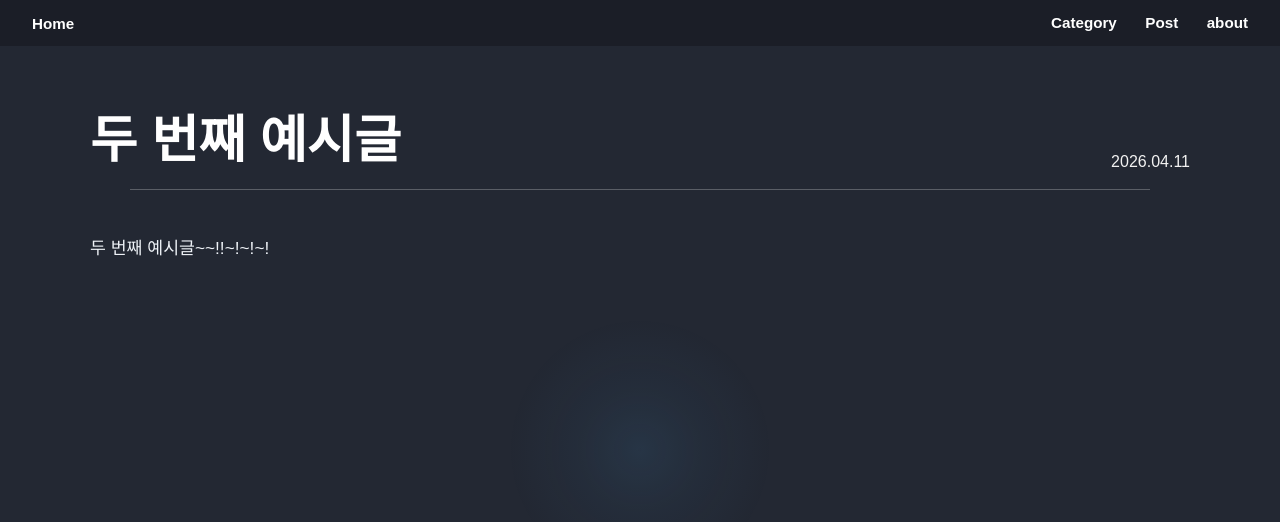
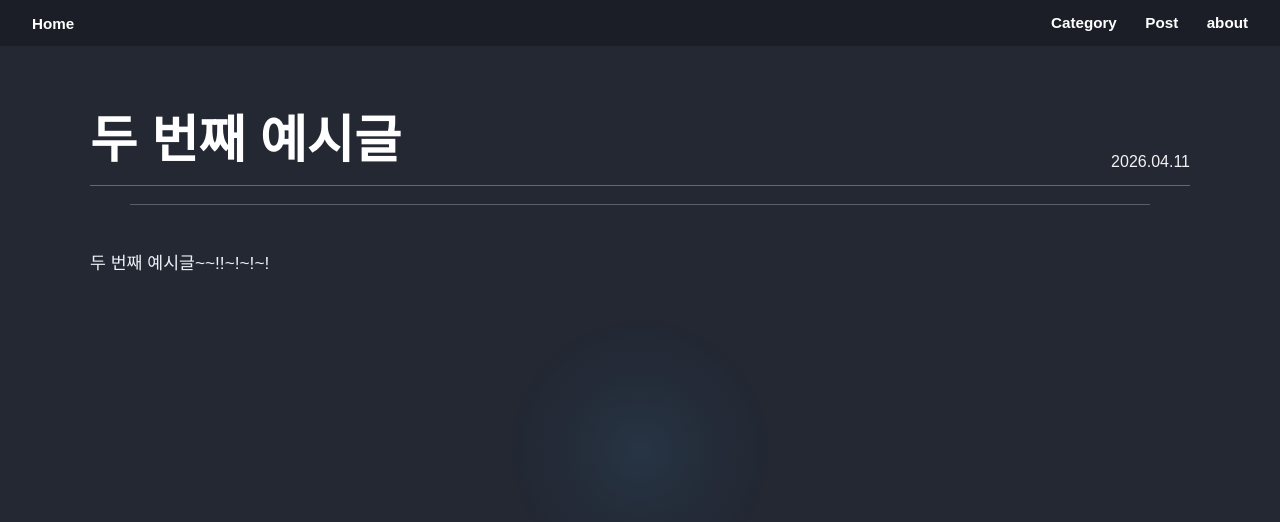
Before and after one commit to nonono2525/nonono2525.github.io, a Jekyll site: the page built from _posts/2026-04-11-second.md, in a window 1280 px wide and 900 px high. Shown: the top 522 px of the window. Built offline with Jekyll 4.4.1, drawn with Linux system fonts in a browser that asks for light colours.

Commit message:
Update custom.css

```diff
--- a/assets/css/custom.css
+++ b/assets/css/custom.css
@@ -443,6 +443,8 @@ body {
   align-items: flex-end;
   gap: 24px;
   margin-bottom: 18px;
+  padding-bottom: 14px;
+  border-bottom: 1px solid rgba(255,255,255,0.3);
 }
 
 .post-detail-title {
```
